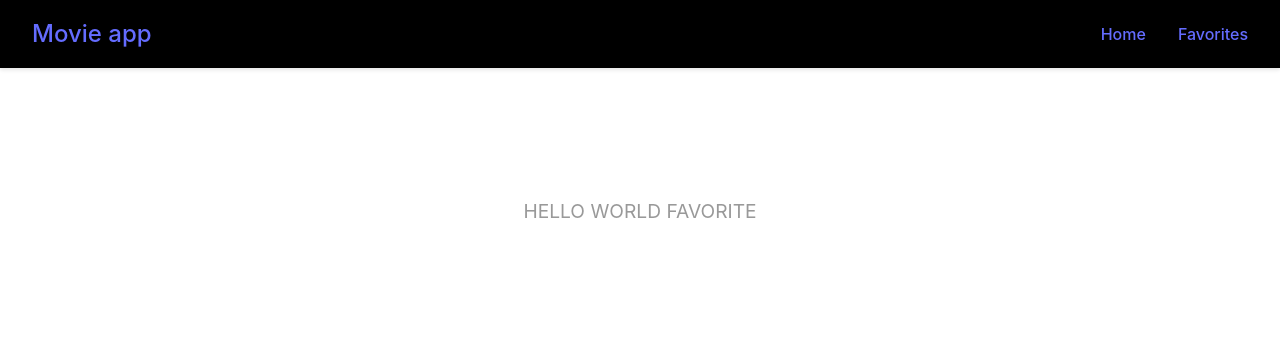
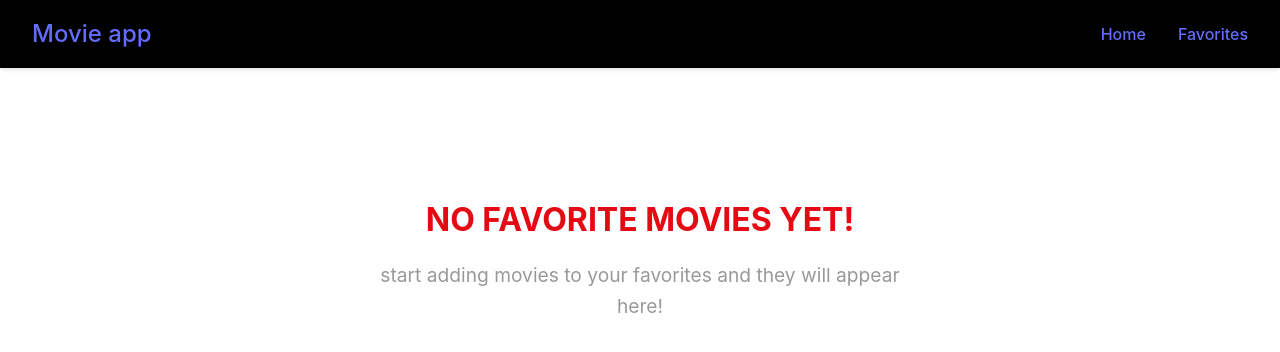
Before and after one commit to GabrielNew/movie-react-app, a React (Vite) app: page /favorites in a window 1280 px wide. Shown: the top 352 px of the page. Built offline with nearby package versions, Linux system fonts and the light colour scheme.

Commit message:
Update info empty favorites page

```diff
--- a/src/pages/Favorites/Favorites.jsx
+++ b/src/pages/Favorites/Favorites.jsx
@@ -3,7 +3,8 @@
 function Favorites() {
   return (
     <div className="favorites-empty">
-      <p>HELLO WORLD FAVORITE</p>
+      <h2>NO FAVORITE MOVIES YET!</h2>
+      <p>start adding movies to your favorites and they will appear here!</p>
     </div>
   );
 }
```
